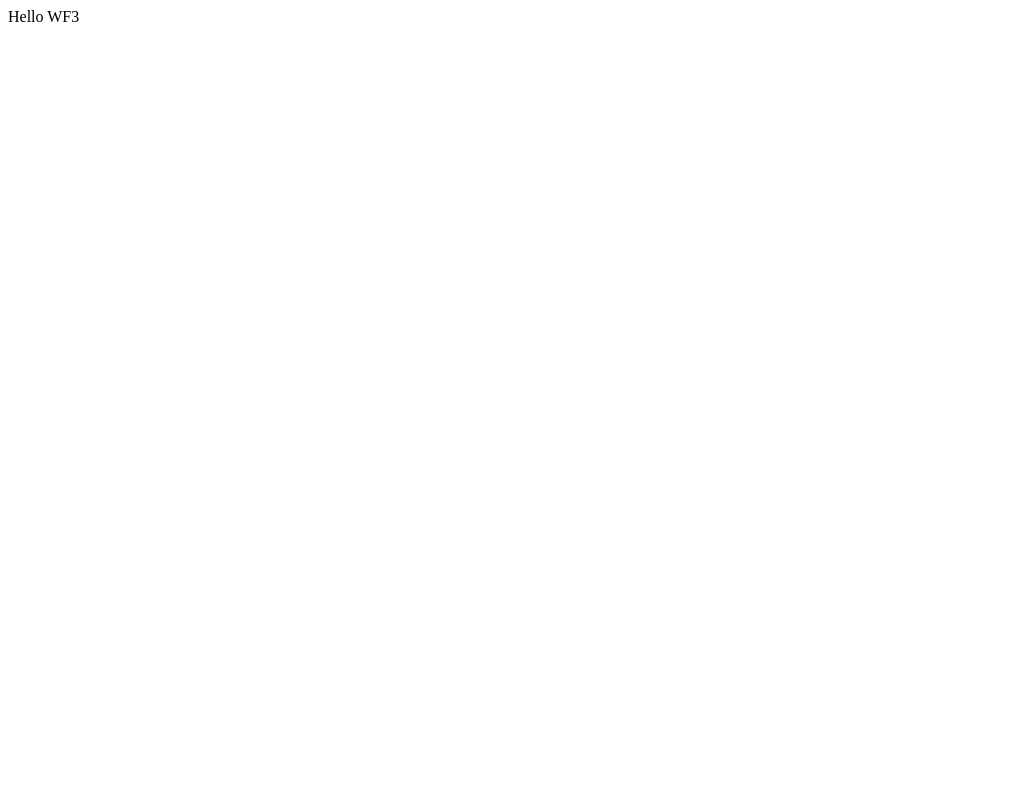
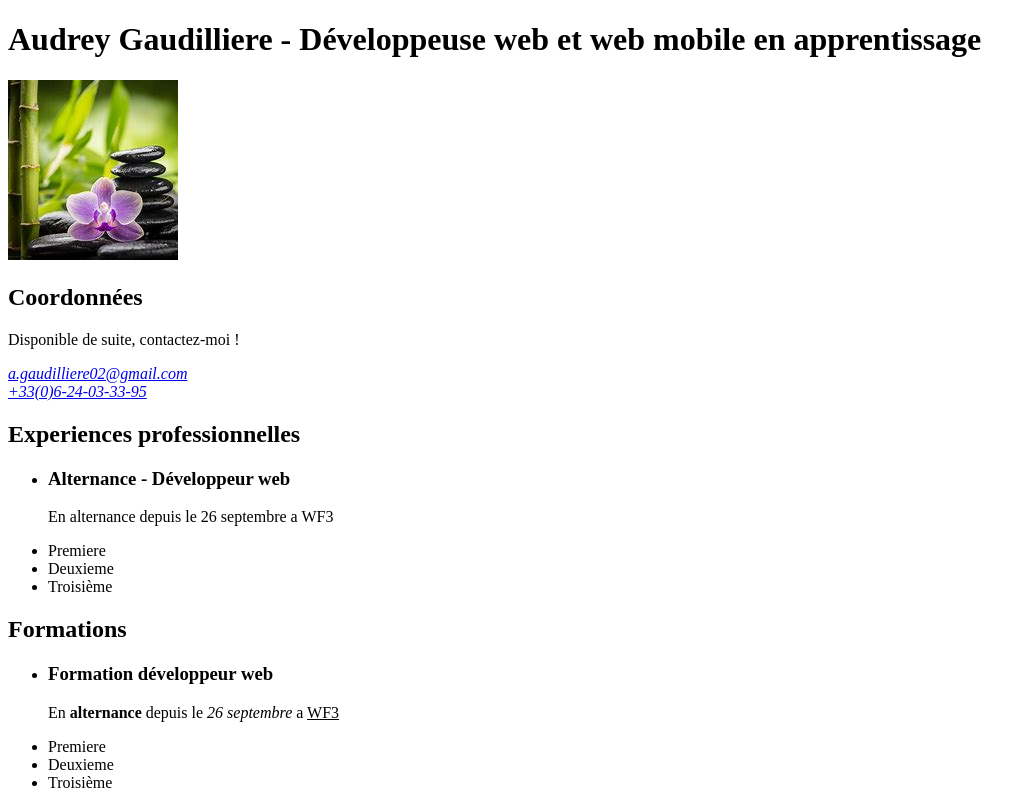
Before and after one commit to Audrey0269/J1-Balises_HTML, a plain HTML site: page index.html in a window 1280 px wide. Shown: the whole page, without its empty margins (0-1036 px from the left). Drawn offline with Linux system fonts and the light colour scheme.

Commit message:
mise en forme du texte

```diff
--- a/index.html
+++ b/index.html
@@ -12,6 +12,9 @@
             <meta charset="UTF-8">
             <meta http-equiv="X-UA-Compatible" content="IE=edge">
             <meta name="viewport" content="width=device-width, initial-scale=1.0">
+            <meta name="description" content="balises CSS"
+
+
 
             <!--Titre et texte qui s'affiche dans l'onglet du navigateur-->
             <title>Document</title>
@@ -21,6 +24,72 @@
 
         <!--On peut écrir ce que l'on veut-->
         <body>
-            Hello WF3
+            <!--TYPES DE BALISES-->
+                <!--Balises en paires, Ex : h1  à h6 titres principales-->
+                <h1> Audrey Gaudilliere - Développeuse web et web mobile en apprentissage</h1>
+
+                <!--Balises orphelines, ex :<im> image -->
+                <img src="assets/Images/fleur.jpg"
+                     alt="photo de fleur">
+                <!--Attention, par convention, on peut fermer une balise orpheline, soit on l'ecrit <img> ce qui est correct, soit pour une meilleur lecture on l'écrit en la fermant comme ceci <img/> -->
+
+                <!--Les attributs sont les "paramètres" des balises, ils viennent les compléter pour donner de nouvelles informations, Ex : src pour img-->
+                <balise attribut ="valeur"/>
+
+
+            <!--ORGANISATION DU TEXTE-->
+
+                <!--Ajout d'un bloc de type section-->
+                <section>
+                    <!--Organisation du texte avec des Headings, ici h1 pour titre principal, à présent h2-->
+                    <h2>Coordonnées</h2>
+
+                    <!--Paragraphes-->
+                    <p>Disponible de suite, contactez-moi !</p>
+
+                    <!--Balise Adresse pour rentrer mes coordonnées-->
+                    <address>
+                        <!--Utilisation de la balise anchor <a></a> pour définir nos liens-->
+                        <a href="mailto:a.gaudilliere02@gmail.com">a.gaudilliere02@gmail.com</a><br>
+                        <a href="tel:+33624033395">+33(0)6-24-03-33-95</a>
+                    </address>
+                </section>
+
+
+                <section>
+                    <h2> Experiences professionnelles</h2>
+                    <!--Utilisation de la liste non-ordonnées-->
+                    <ul>
+                        <li>
+                             <h3> Alternance - Développeur web</h3>
+                             <p>En alternance depuis le 26 septembre a WF3</p>
+                        </li>
+                        <li>Premiere</li>
+                        <li>Deuxieme</li>
+                        <li>Troisième</li>
+                    </ul>
+                </section>
+
+
+                <section>
+                    <h2>Formations</h2>
+
+                    <ul>
+                        <li>
+                             <h3> Formation développeur web</h3>
+                             <p>En <b>alternance</b> depuis le <i>26 septembre</i> a <u>WF3</u></p>
+                        </li>
+                        <li>Premiere</li>
+                        <li>Deuxieme</li>
+                        <li>Troisième</li>
+                    </ul>
+                    <!--Strong : pour mettre le texte important pour le SIO-->
+                    <!--Lorem 40 : pour insérer 40 mots-->
+                    <!--Balise <mark>TEXTE</mark> pour mettre surligné-->
+
+
+                </section>
+
+
         </body>
     </html>
```
Also changed, not shown: assets/Images/fleur.jpg (added), assets/css/main.css (added).
